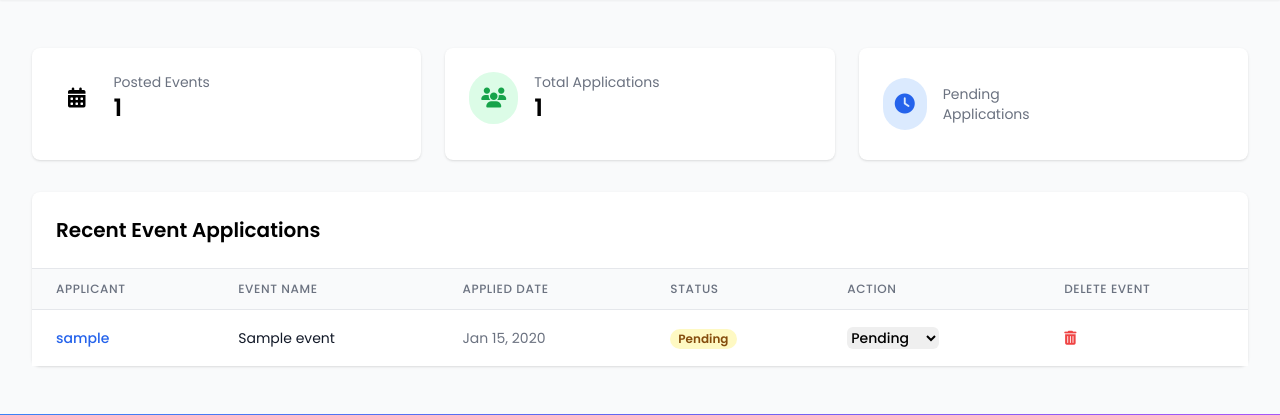
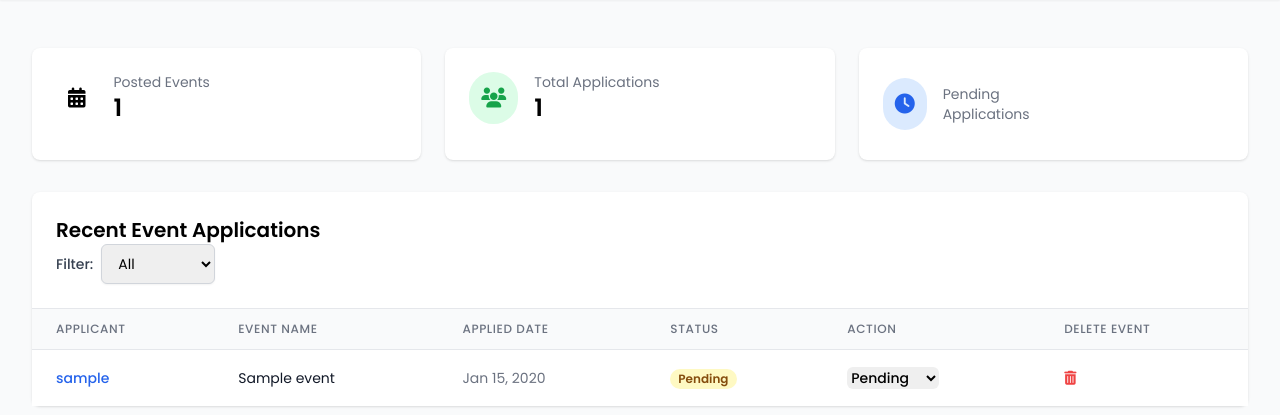
Before and after one commit to arian-hadi/Custom-Events, a Django app: page /dashboard/admin/ in a window 1280 px wide. Shown: the part 64-479 px from the top of the page. Run offline with Django 4.2, Linux system fonts and the light colour scheme; a user stored in the database is signed in; tables that the repository leaves empty hold one stand-in row (values such as "Sample post"); some libraries are stand-ins or nearby versions.

Commit message:
admin pannel status filter

```diff
--- a/prime_project/dashboard/templates/dashboard/admin_dashboard.html
+++ b/prime_project/dashboard/templates/dashboard/admin_dashboard.html
@@ -52,7 +52,23 @@
         <!-- Recent Applications -->
         <div class="bg-white rounded-lg shadow">
             <div class="p-6 border-b border-gray-200">
-                <h2 class="text-xl font-semibold">Recent Event Applications</h2>
+                <div>
+                    <h2 class="text-xl font-semibold">Recent Event Applications</h2>
+                </div>
+
+                <div>
+                    <form method="GET" class="flex items-center space-x-2">
+                        <label for="status" class="text-sm font-medium text-gray-700">Filter:</label>
+                        <select name="status" id="status"
+                                onchange="this.form.submit()"
+                                class="border border-gray-300 text-sm rounded-md px-3 py-2 shadow-sm focus:ring-blue-500 focus:border-blue-500">
+                            <option value="">All</option>
+                            <option value="accepted" {% if request.GET.status == 'accepted' %}selected{% endif %}>Accepted</option>
+                            <option value="pending" {% if request.GET.status == 'pending' %}selected{% endif %}>Pending</option>
+                            <option value="rejected" {% if request.GET.status == 'rejected' %}selected{% endif %}>Rejected</option>
+                        </select>
+                    </form>
+                </div>
             </div>
             <div class="overflow-x-auto">
                 <table class="min-w-full divide-y divide-gray-200">
--- a/prime_project/dashboard/views.py
+++ b/prime_project/dashboard/views.py
@@ -4,6 +4,9 @@ from django.contrib import messages
 from events.models import Event, EventApplication,EventFieldResponse
 from django.contrib.auth import get_user_model
 from events.forms import EventApplicationForm
+from django.db.models import Case, When, Value, IntegerField
+
+
 
 User = get_user_model()
 
@@ -12,20 +15,36 @@ def home(request):
 
 @login_required
 def admin_dashboard(request):
-    if request.user.role != 'admin':  # Check role-based access
-        messages.error(request, "Access denied. Admin account required.")
+    if request.user.role != 'admin':
+        messages.error(request, "Access denied.")
         return redirect('home')
 
-    hosted_events = Event.objects.filter(created_by=request.user)
-    recent_applications = EventApplication.objects.filter(event__created_by=request.user)
-    pending_applications = recent_applications.filter(status='pending')
+    hosted_events = Event.objects.filter(created_by=request.user).order_by('-posted_date')
+
+    status_ordering = Case(
+        When(status='accepted', then=Value(0)),
+        When(status='pending', then=Value(1)),
+        When(status='rejected', then=Value(2)),
+        default=Value(3),
+        output_field=IntegerField(),
+    )
+
+    # Apply filter from dropdown
+    selected_status = request.GET.get('status')
+    application_qs = EventApplication.objects.filter(event__created_by=request.user)
+
+    if selected_status:
+        application_qs = application_qs.filter(status=selected_status)
+
+    recent_applications = application_qs.annotate(
+        status_order=status_ordering
+    ).order_by('status_order', '-applied_date')
 
     context = {
         'hosted_events': hosted_events,
         'recent_applications': recent_applications,
         'total_events': hosted_events.count(),
-        'total_applications': EventApplication.objects.filter(event__created_by=request.user).count(),
-        'pending_applications': pending_applications.count()
+        'total_applications': application_qs.count(),
     }
     return render(request, 'dashboard/admin_dashboard.html', context)
 
```
